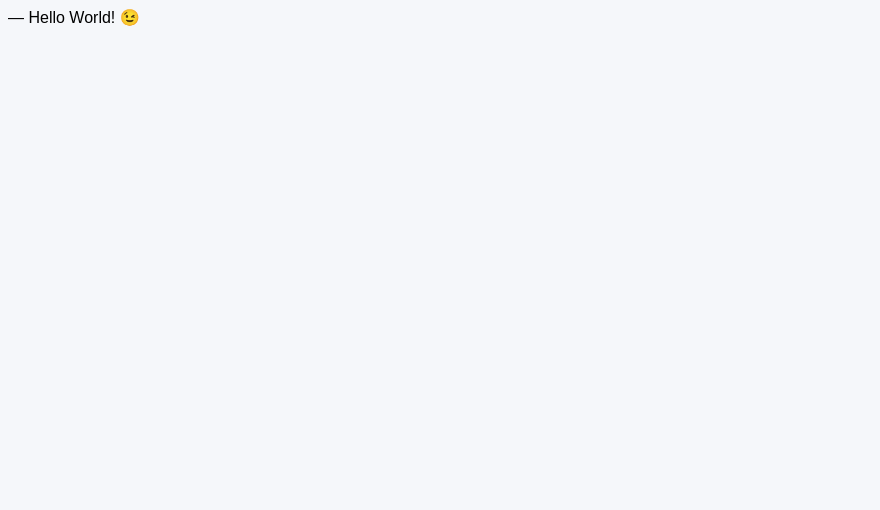
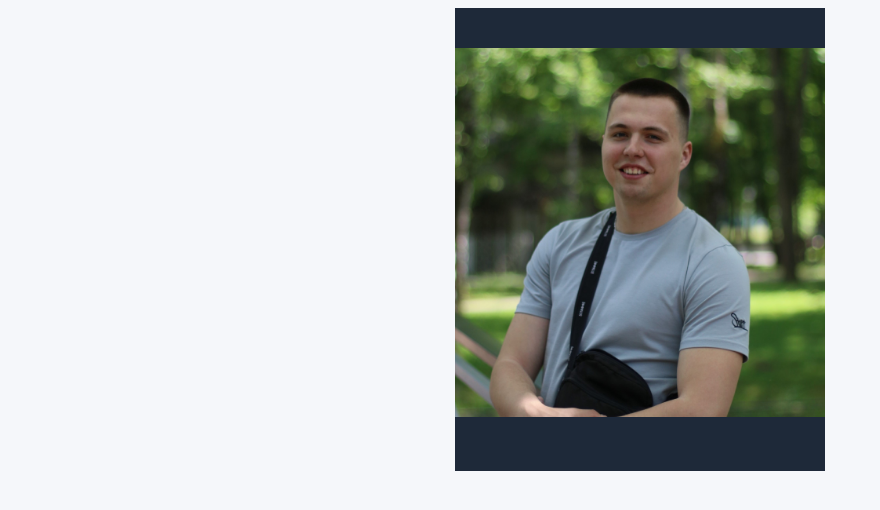
Before and after one commit to DaniilYancevich/homepage, a plain HTML site: page index.html in a window 1280 px wide. Shown: the whole page, without its empty margins (0-880 px from the left). Drawn offline with Linux system fonts and the light colour scheme.

Commit message:
feat: add /img, add bloks in index.html - main, sidebar, img

```diff
--- a/index.html
+++ b/index.html
@@ -7,6 +7,11 @@
     <link rel="stylesheet" href="styles/styles.css">
   </head>
   <body>
-    ― Hello World! &#x1F609;
+    <!-- Main -->
+    <div class="main">
+      <aside class="sidebar">
+        <img src="img/1.jpg" alt="user photo" class="photo">
+      </aside>
+    </div>
   </body>
 </html>
```
Also changed, not shown: img/1.jpg (added).
